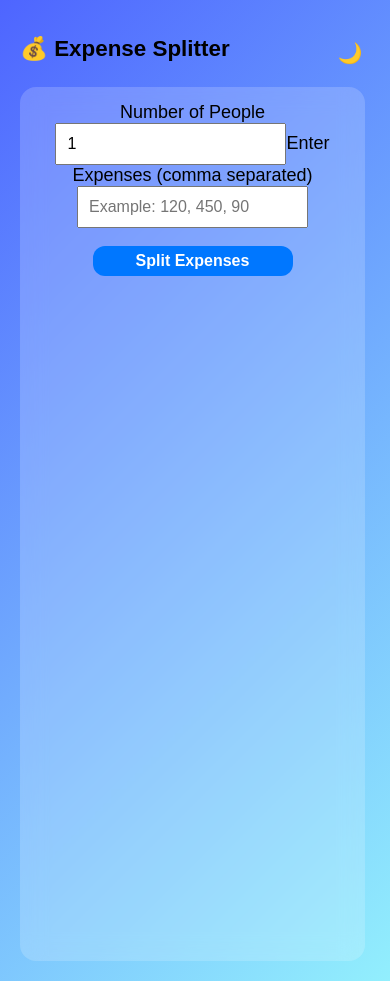
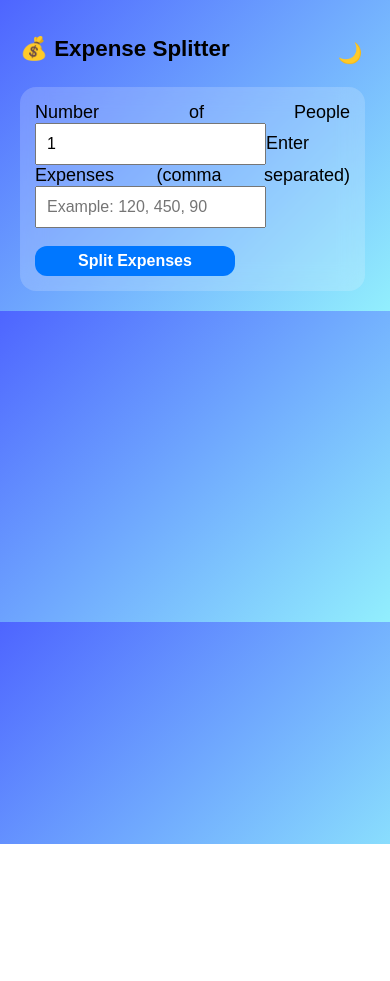
Before and after one commit to adityagitty23/AI-Travel-Planner, a React (Create React App) app in the folder frontend/: page /expenses in a window 390 px wide. After the commit the page ends 844 px from the top, so only its background shows below. Built offline with nearby package versions, Linux system fonts and the light colour scheme.

Commit message:
Update ExpenseSplitter.css

```diff
--- a/frontend/src/pages/ExpenseSplitter.css
+++ b/frontend/src/pages/ExpenseSplitter.css
@@ -33,7 +33,7 @@
   border-radius: 20px;
   backdrop-filter: blur(12px);
   width: 500px;
-  text-align: center;
+  text-align: justify;
   font-size: large;
 }
 
@@ -77,7 +77,6 @@ button:hover {
   .expense-card,
   .result-card {
     width: 90%;
-    height: 100vh;
     padding: 20px;
     border-radius: 16px;
   }
```
